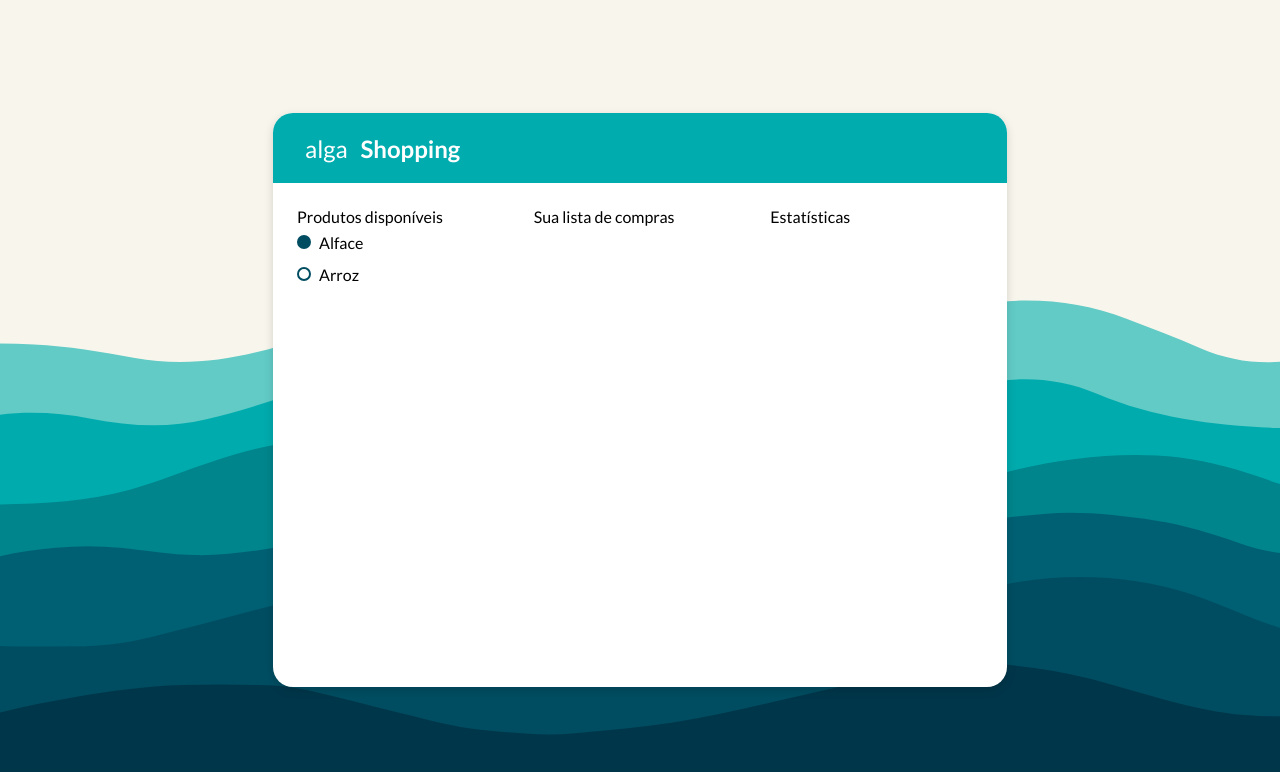
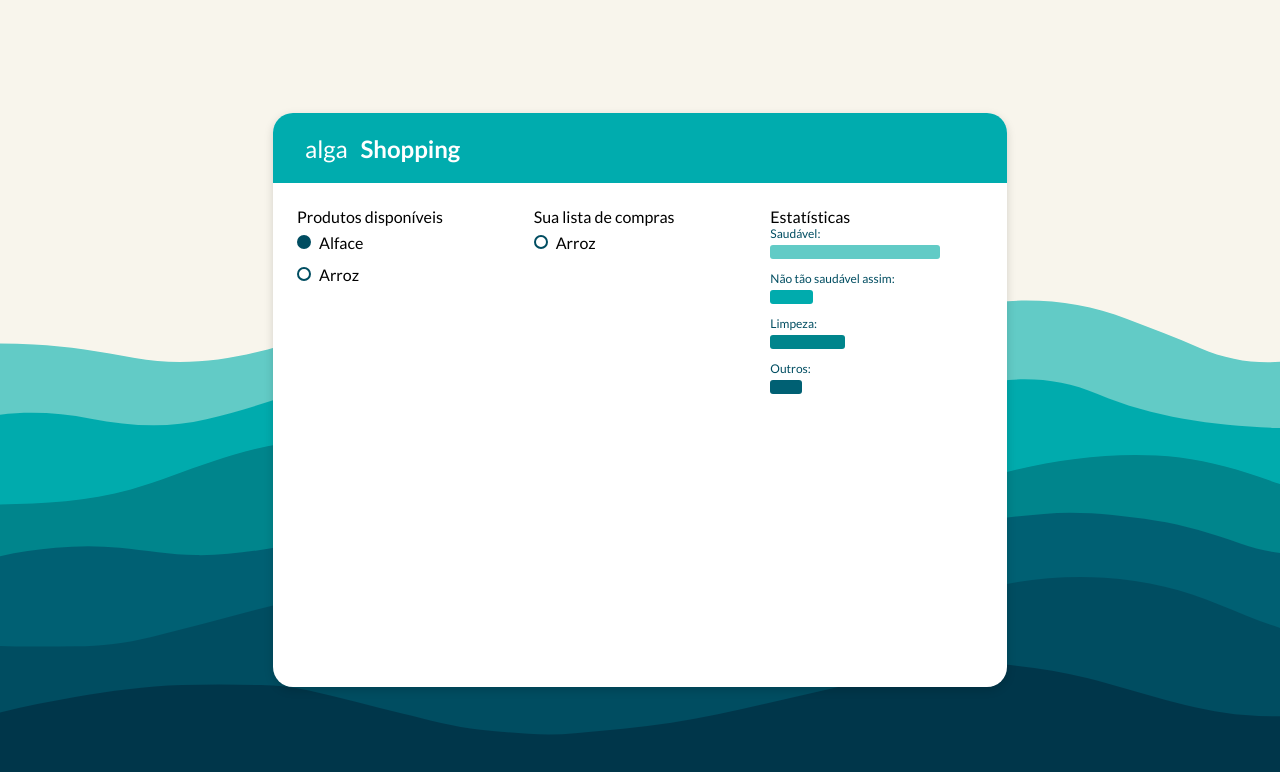
Before and after one commit to wallaceskt/algashopping, a React (Create React App) app: page / in a window 1280 px wide. Shown: the top 772 px of the page. Built offline with nearby package versions, Linux system fonts and the light colour scheme.

Commit message:
Adicionei o componente compartilhado LineChart.

```diff
--- a/src/components/App/App.jsx
+++ b/src/components/App/App.jsx
@@ -3,10 +3,12 @@ import AppHeader from '../AppHeader/AppHeader'
 import AppContainer from '../AppContainer/AppContainer'
 import { Wrapper, Container } from './App.styles'
 import Checkbox from '../../shared/Checkbox/Checkbox'
+import LineChart from '../../shared/LineChart/LineChart'
 
 function App () {
     const [lettuce, setLettuce] = useState(true)
     const [rice, setRice] = useState(false)
+    const colors = ['#62CBC6', '#00ABAD', '#00858C', '#006073', '#004D61']
 
     return <Wrapper>
         <Container>
@@ -20,10 +22,15 @@ function App () {
 
                 middle={<div>
                     Sua lista de compras
+                    <Checkbox value={rice} title="Arroz" onClick={() => setRice(!rice)} />
                 </div>}
 
                 right={<div>
                     Estatísticas
+                    <LineChart title="Saudável" color={colors[0]} percentage={80} />
+                    <LineChart title="Não tão saudável assim" color={colors[1]} percentage={20} />
+                    <LineChart title="Limpeza" color={colors[2]} percentage={35} />
+                    <LineChart title="Outros" color={colors[3 ]} percentage={15} />
                 </div>}
             />
         </Container>
--- /dev/null
+++ b/src/shared/LineChart/LineChart.jsx
@@ -0,0 +1,11 @@
+import React from 'react'
+import { ProgressBar, Wrapper } from './LineChart.styles'
+
+function LineChart ({ title, percentage, color }) {
+    return <Wrapper>
+        <span>{ title }:</span>
+        <ProgressBar percentage={ percentage } color={ color } />
+    </Wrapper>
+}
+
+export default LineChart
--- /dev/null
+++ b/src/shared/LineChart/LineChart.styles.js
@@ -0,0 +1,21 @@
+import styled from 'styled-components'
+
+export const Wrapper = styled.div`
+    display: flex;
+    flex-direction: column;
+    margin-bottom: 12px;
+
+    span {
+        font-size: 12px;
+        color: #004D61;
+        margin-bottom: 4px;
+    }
+`
+
+export const ProgressBar = styled.div`
+    width: ${props => props.percentage ? props.percentage : 0}%;
+    height: 14px;
+    border-radius: 3px;
+    background-color: ${props => props.color ? props.color : '#004D61'};
+    transition: .5s ease;
+`
```
